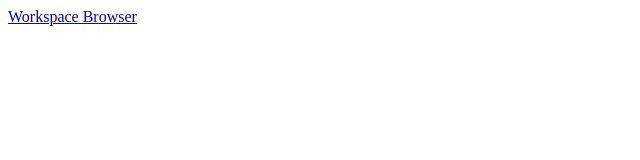
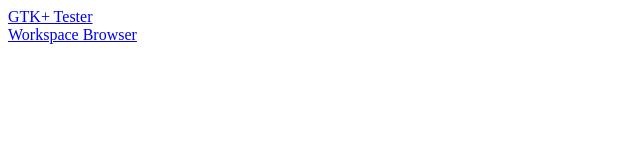
Before and after one commit to herzi/herzi.github.com, a plain HTML site: page index.html in a window 1280 px wide. Shown: the whole page, without its empty margins (0-640 px from the left). Drawn offline with Linux system fonts and the light colour scheme.

Commit message:
added the gtk-tester
* index.html: added the gtk tester

```diff
--- a/index.html
+++ b/index.html
@@ -1 +1,5 @@
-<a href="http://herzi.github.com/workspace-browser/">Workspace Browser</a>
+<body>
+	<a href="http://herzi.github.com/gtk-tester/">GTK+ Tester</a> <br />
+
+	<a href="http://herzi.github.com/workspace-browser/">Workspace Browser</a>
+</body>
```
